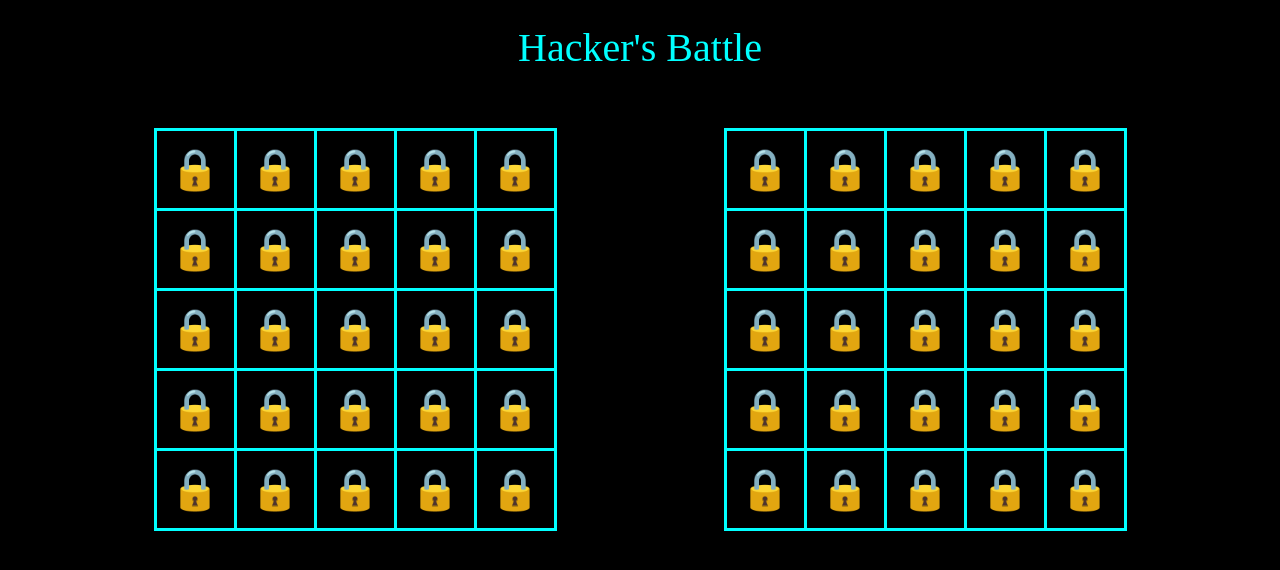
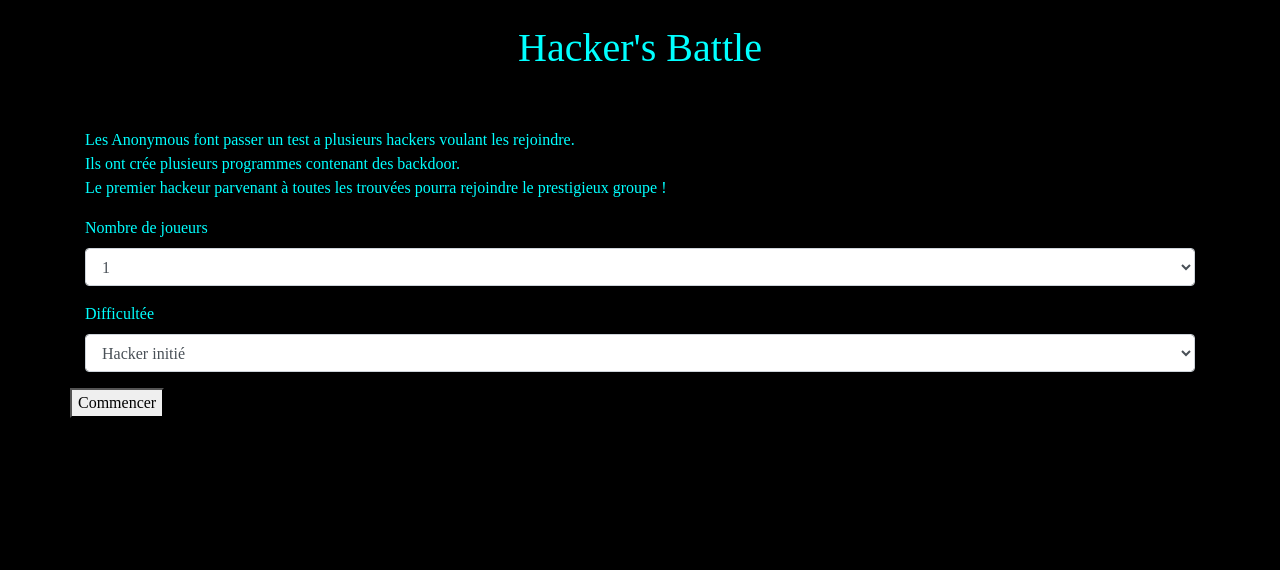
Before and after one commit to GuillaumeDery98/Hacker-s-Battle, an Angular app: page / in a window 1280 px wide. Shown: the top 570 px of the page. Built offline with nearby package versions, Linux system fonts and the light colour scheme; a web font is replaced by a local one.

Commit message:
multi-player + speach

```diff
--- a/src/app/app.component.css
+++ b/src/app/app.component.css
@@ -0,0 +1,7 @@
+.disable {
+  background-color: rgba(153, 153, 153, 0.2) !important;
+  pointer-events: none;
+}
+.hide {
+  color: black;
+}
--- a/src/app/app.component.html
+++ b/src/app/app.component.html
@@ -1,15 +1,83 @@
 <div class="container">
   <div class="row mb-sm-3 mt-sm-2 mb-md-5 mt-md-4">
     <div class="col-12 text-center">
-      <h1>Hacker's Battle</h1>
+      <h1>{{ title }}</h1>
     </div>
   </div>
-  <div class="row">
-    <div class="col-sm-12 col-md-6 mb-4 d-flex justify-content-center">
-      <app-board boardID="1"></app-board>
+  <div class="row" *ngIf="!run">
+    <p class="col-12">
+      Les Anonymous font passer un test a plusieurs hackers voulant les
+      rejoindre.<br />
+      Ils ont crée plusieurs programmes contenant des backdoor.<br />
+      Le premier hackeur parvenant à toutes les trouvées pourra rejoindre le
+      prestigieux groupe !
+    </p>
+    <form class="col-12">
+      <div class="form-group">
+        <label for="nbrjoueur">Nombre de joueurs</label>
+        <select
+          class="form-control"
+          id="nbrjouer"
+          name="nbrjouer"
+          [(ngModel)]="nbrJoueur"
+        >
+          <option value="1">1</option>
+          <option value="2">2</option>
+          <option value="4">4</option>
+        </select>
+      </div>
+      <div class="form-group">
+        <label for="difficulte">Difficultée</label>
+        <select
+          class="form-control"
+          id="nbrjouer"
+          name="difficulte"
+          [(ngModel)]="difficulte"
+        >
+          <option value="3">Bébé hackeur</option>
+          <option value="5" selected>Hacker initié</option>
+          <option value="7">Hackeur barbu</option>
+        </select>
+      </div>
+    </form>
+    <button (click)="commencer()">Commencer</button>
+  </div>
+  <div *ngIf="run">
+    <div class="row">
+      <div class="col-sm-12 col-md-6 mb-4 d-flex justify-content-center">
+        <app-board
+          boardID="1"
+          [ngClass]="{ disable: !boolBoard1 }"
+          (click)="enableBoard1()"
+        ></app-board>
+      </div>
+      <div
+        class="col-sm-12 col-md-6 mb-4 d-flex justify-content-center"
+        *ngIf="nbrJoueurValid > 1"
+      >
+        <app-board
+          boardID="2"
+          [ngClass]="{ disable: !boolBoard2 }"
+          (click)="enableBoard2()"
+        ></app-board>
+      </div>
     </div>
-    <div class="col-sm-12 col-md-6 mb-4 d-flex justify-content-center">
-      <app-board boardID="2"></app-board>
+    <div class="row" *ngIf="nbrJoueurValid > 2">
+      <div class="col-sm-12 col-md-6 mb-4 d-flex justify-content-center">
+        <app-board
+          boardID="3"
+          [ngClass]="{ disable: !boolBoard3 }"
+          (click)="enableBoard3()"
+        ></app-board>
+      </div>
+      <div class="col-sm-12 col-md-6 mb-4 d-flex justify-content-center">
+        <app-board
+          boardID="4"
+          [ngClass]="{ disable: !boolBoard4 }"
+          (click)="enableBoard4()"
+        ></app-board>
+      </div>
     </div>
   </div>
 </div>
+<div id="diff" class="hide">{{ difficulte }}</div>
--- a/src/app/app.component.ts
+++ b/src/app/app.component.ts
@@ -1,10 +1,63 @@
-import { Component } from '@angular/core';
+import { Component } from "@angular/core";
 
 @Component({
-  selector: 'app-root',
-  templateUrl: './app.component.html',
-  styleUrls: ['./app.component.css']
+  selector: "app-root",
+  templateUrl: "./app.component.html",
+  styleUrls: ["./app.component.css"]
 })
 export class AppComponent {
-  title = 'Hacker-s-Battle';
+  boolBoard1: boolean = true;
+  boolBoard2: boolean = false;
+  boolBoard3: boolean = false;
+  boolBoard4: boolean = false;
+  run: boolean = false;
+  nbrJoueur: number = 1;
+  difficulte: number = 5;
+  nbrJoueurValid: number = 2;
+  difficulteValid: number = 5;
+  title = "Hacker's Battle";
+  commencer() {
+    this.nbrJoueurValid = this.nbrJoueur;
+    this.difficulteValid = this.difficulte;
+    this.run = true;
+    console.log(this.nbrJoueurValid, this.difficulteValid);
+  }
+  enableBoard1() {
+    if (this.nbrJoueurValid == 4) {
+      this.boolBoard1 = false;
+      this.boolBoard2 = true;
+      this.boolBoard3 = false;
+      this.boolBoard4 = false;
+    }
+    if (this.nbrJoueurValid == 2) {
+      this.boolBoard1 = false;
+      this.boolBoard2 = true;
+    }
+  }
+  enableBoard2() {
+    if (this.nbrJoueurValid == 4) {
+      this.boolBoard3 = true;
+      this.boolBoard1 = false;
+      this.boolBoard2 = false;
+      this.boolBoard4 = false;
+    }
+    if (this.nbrJoueurValid == 2) {
+      this.boolBoard2 = false;
+      this.boolBoard1 = true;
+    }
+  }
+  enableBoard3() {
+    this.boolBoard4 = true;
+    this.boolBoard3 = false;
+    this.boolBoard1 = false;
+    this.boolBoard2 = false;
+
+    console.log("enable board 2");
+  }
+  enableBoard4() {
+    this.boolBoard4 = false;
+    this.boolBoard1 = true;
+    this.boolBoard3 = false;
+    this.boolBoard2 = false;
+  }
 }
--- a/src/app/board/board.component.css
+++ b/src/app/board/board.component.css
@@ -14,3 +14,7 @@ td {
 .false {
   background-color: #fa2e2e;
 }
+.info {
+  background-color: black !important;
+  padding-bottom: 0.5rem;
+}
--- a/src/app/board/board.component.html
+++ b/src/app/board/board.component.html
@@ -1,3 +1,7 @@
+<div class="info">
+  <h2>Hacker {{ boardID }}</h2>
+  <h3>A trouvé {{ door }} Backdoor</h3>
+</div>
 <table>
   <tr *ngFor="let y of boardY; let i = index">
     <td
--- a/src/app/board/board.component.ts
+++ b/src/app/board/board.component.ts
@@ -1,4 +1,5 @@
 import { Component, OnInit, Input } from "@angular/core";
+import { AppComponent } from "../app.component";
 
 @Component({
   selector: "app-board",
@@ -14,7 +15,10 @@ export class BoardComponent implements OnInit {
   random: number = 0;
   randomX: number = 0;
   randomY: number = 0;
-  door: number = 5;
+  door: number = 0;
+  app = new AppComponent();
+  difficulte: number = this.app.difficulteValid;
+
   createBoard(boardTaille: number) {
     for (var j = 1; j <= boardTaille; j++) {
       this.boardX = [];
@@ -49,12 +53,20 @@ export class BoardComponent implements OnInit {
     console.log(y, x);
     console.log(this.boardID);
 
+    if (this.boardY[y][x] == 2 && this.boardPlayed[y][x] != 2) {
+      this.door++;
+    }
+
     this.boardPlayed[y][x] = this.boardY[y][x];
+    console.log(this.door);
   }
 
   constructor() {}
 
   ngOnInit() {
-    this.createBoard(5);
+    console.log(this.app.difficulteValid);
+    this.createBoard(this.difficulte);
+    console.log(this.app.difficulteValid);
+    console.log(this.app);
   }
 }
--- a/src/app/player/player.component.html
+++ b/src/app/player/player.component.html
@@ -1 +1 @@
-<p>player works!</p>
+<p>player works!{{ this.board.door }}</p>
--- a/src/app/player/player.component.ts
+++ b/src/app/player/player.component.ts
@@ -1,15 +1,16 @@
-import { Component, OnInit } from '@angular/core';
+import { Component, OnInit } from "@angular/core";
+import { BoardComponent } from "../board/board.component";
 
 @Component({
-  selector: 'app-player',
-  templateUrl: './player.component.html',
-  styleUrls: ['./player.component.css']
+  selector: "app-player",
+  templateUrl: "./player.component.html",
+  styleUrls: ["./player.component.css"]
 })
 export class PlayerComponent implements OnInit {
-
-  constructor() { }
+  constructor() {}
+  board = new BoardComponent();
 
   ngOnInit() {
+    console.log(this.board.door);
   }
-
 }
```
